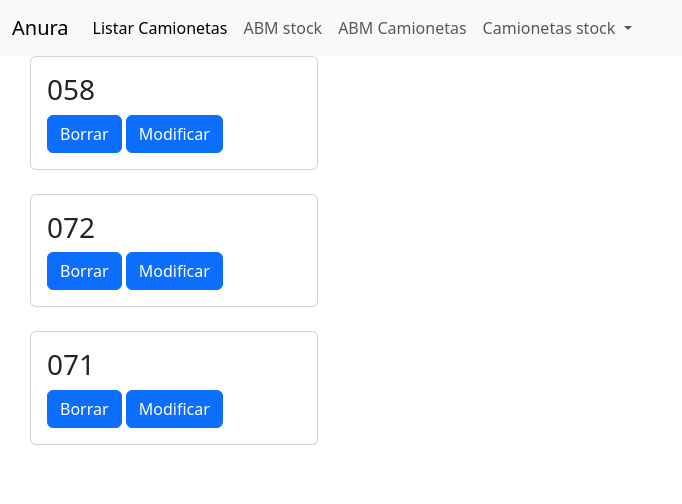
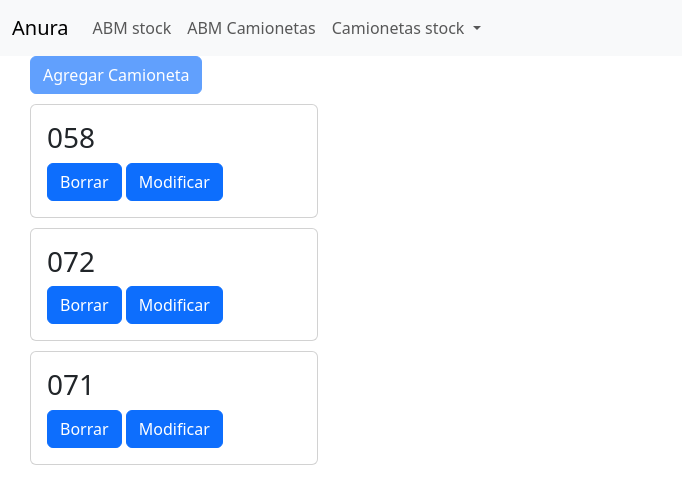
Before and after one commit to LucasMichalko/AnuraCamionetas, a Django app: page /ABM_camionetas/ in a window 1280 px wide. Shown: the top 504 px of the page, without its empty margins (0-682 px from the left). Run offline with Django 3.2, Linux system fonts and the light colour scheme; data comes from the database, SQL or seed files in the repository; both versions use the stored data as it was after the commit.

Commit message:
ABM Camionetas 2

```diff
--- a/anuracamio/urls.py
+++ b/anuracamio/urls.py
@@ -16,12 +16,11 @@ Including another URLconf
 from django.contrib import admin
 from django.urls import path
 
-from anuracamio.view import index, Create_camionetas, List_Camionetas, ABM_Camionetas
+from anuracamio.view import index, Create_camionetas, ABM_Camionetas
 
 urlpatterns = [
     path('admin/', admin.site.urls),
     path("", index),
     path("Create_camionetas/", Create_camionetas),
-    path("Listar_camionetas/", List_Camionetas),
     path("ABM_camionetas/", ABM_Camionetas),
 ]
--- a/anuracamio/view.py
+++ b/anuracamio/view.py
@@ -10,15 +10,8 @@ def index (request):
     return render(request, "index.html", context=context)
 
 def Create_camionetas (request):
-    new_camioneta = Camionetas.objects.create(name="072")
+    new_camioneta = Camionetas.objects.create(name="071")
     return HttpResponse ("Creado")
-
-def List_Camionetas(request):
-    Listar_camionetas = Camionetas.objects.all
-    context = {
-        "Listar_camionetas":Listar_camionetas,
-    }
-    return render (request, "listado_camio.html", context=context)
 
 def ABM_Camionetas(request):
     Listar_camionetas = Camionetas.objects.all
--- a/templates/abm_camionetas.html
+++ b/templates/abm_camionetas.html
@@ -1,14 +1,17 @@
 {% extends "index.html" %}
 
 {% block index %}
+    <a class="btn btn-primary disabled" role="button" aria-disabled="true" style="margin-left: 30px">Agregar Camioneta</a>
+
+
         {% for Listar_camionetas in Listar_camionetas %}
-                <div class="card" style="width: 18rem; margin-left: 30px;">
+                <div class="card" style="width: 18rem; margin-left: 30px; margin-top:10px">
                     <div class="card-body">
                       <h3 class="card-title">{{Listar_camionetas.name}}</h3>
                       <a href="#" class="btn btn-primary">Borrar</a>
                       <a href="#" class="btn btn-primary">Modificar</a>
                     </div>
                   </div>
-                <br>
+
         {% endfor %}
 {% endblock %}
--- a/templates/index.html
+++ b/templates/index.html
@@ -1,5 +1,5 @@
 <!doctype html>
-<html lang="en">
+<html lang="es">
   <head>
     <meta charset="utf-8">
     <meta name="viewport" content="width=device-width, initial-scale=1">
@@ -15,9 +15,6 @@
         </button>
         <div class="collapse navbar-collapse" id="navbarNavDropdown">
           <ul class="navbar-nav">
-            <li class="nav-item">
-              <a class="nav-link active" aria-current="page" href="/Listar_camionetas">Listar Camionetas</a>
-            </li>
             <li class="nav-item">
               <a class="nav-link" href="#">ABM stock</a>
             </li>
```
Also changed, not shown: templates/listado_camio.html (deleted, +0 -7 lines), db.sqlite3.
